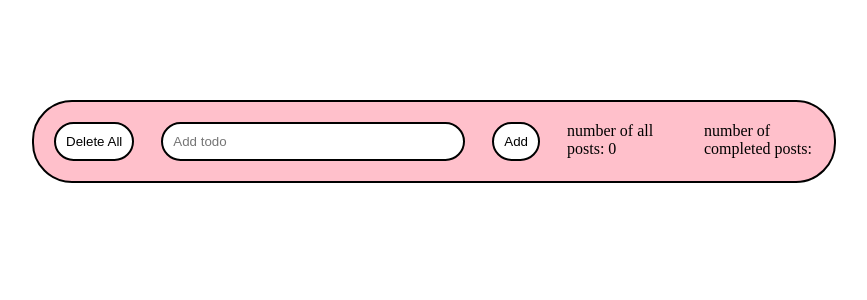
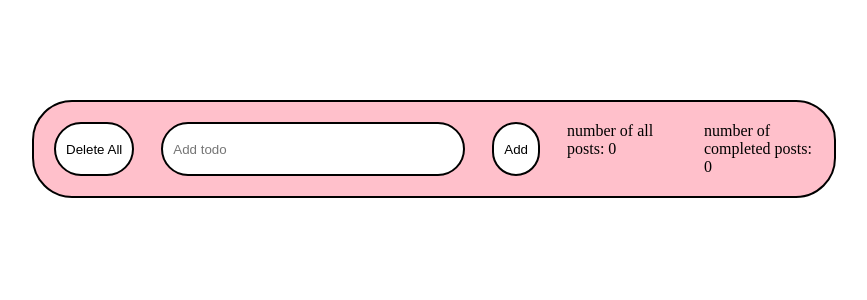
Before and after one commit to BurkovskayaAD/FE60-onlREACT, a React (Create React App) app: page / in a window 1280 px wide. Shown: the top 300 px of the page, without its empty margins (206-1073 px from the left). Built offline with nearby package versions, Linux system fonts and the light colour scheme.

Commit message:
completed posts added

```diff
--- a/src/App.tsx
+++ b/src/App.tsx
@@ -47,6 +47,9 @@ function App() {
     dispatch(changeTodoRedux(id))
   }
 
+  function countCompletedTodos() {
+      return todos.todo.filter((item: ITodo) => item.isChecked).length;
+  }
 
   return (
     <>
@@ -58,7 +61,8 @@ function App() {
             deleteAllTodo={() => {
                 dispatch(deleteAllTodoRedux());
             }}
-            quantityPost={todos.todo.length}></Header>
+            quantityPost={todos.todo.length}
+            completedCount={countCompletedTodos()}></Header>
           {todos.todo.length > 0 ? (
             <div className='card-container'>
             {todos.todo.map((item: ITodo, index: number) => <Card key={index} oneTodo={item} remove={remove} changeTodo={changeTodo}></Card>)}
--- a/src/components/Header/Header.tsx
+++ b/src/components/Header/Header.tsx
@@ -1,12 +1,13 @@
 import './Header.css';
 
-function Header({inputText, setInputText, addTodo, deleteAllTodo, quantityPost}:
+function Header({inputText, setInputText, addTodo, deleteAllTodo, quantityPost, completedCount}:
     {
         inputText: string,
         setInputText: (value: string) => void,
         addTodo: () => void,
         deleteAllTodo: () => void,
         quantityPost: number;
+        completedCount: number;
     }) {
 
 
@@ -20,7 +21,7 @@ function Header({inputText, setInputText, addTodo, deleteAllTodo, quantityPost}:
             </input>
             <button className='header__button' onClick={addTodo}>Add</button>
             <span>number of all posts: {quantityPost}</span>
-            <span>number of completed posts: </span>
+            <span>number of completed posts: {completedCount}</span>
         </div>
     );
 }
```
